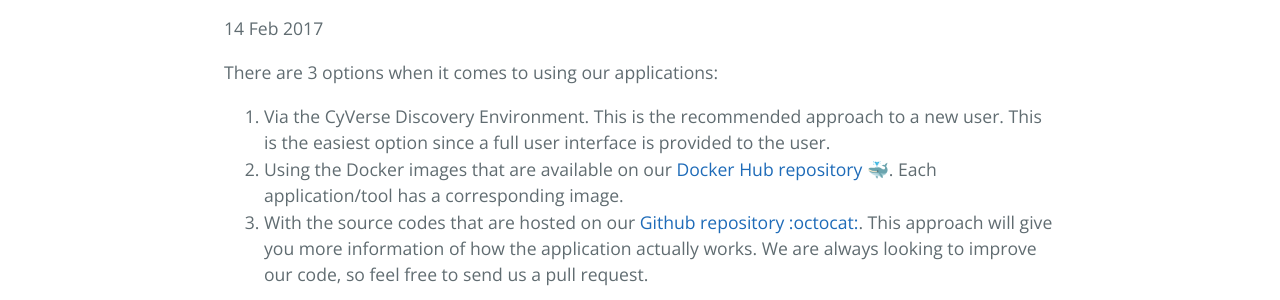
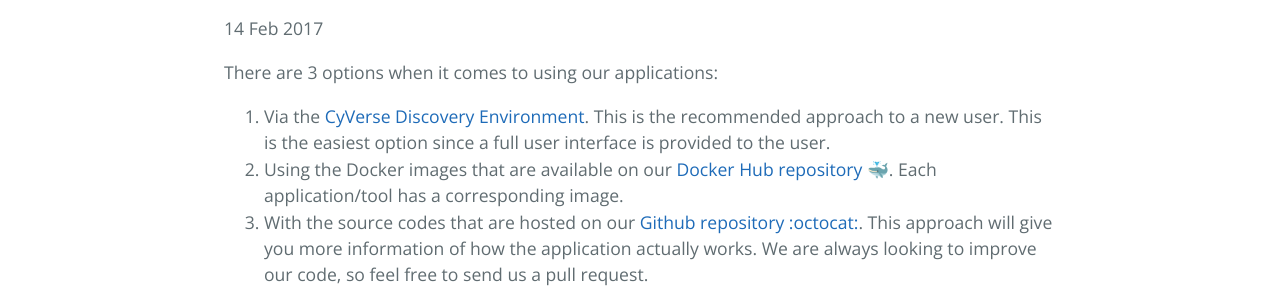
Before and after one commit to cyversewarwick/cyversewarwick.github.io, a Jekyll site: the page built from _posts/2017-02-14-application-access-guide.md, in a window 1280 px wide and 900 px high. Shown: the part 422-722 px from the top of the window. Built offline with Jekyll 4.4.1, drawn with Linux system fonts in a browser that asks for light colours; emoji names are drawn with the system emoji font; part of the change alters nothing that is shown.

```diff
--- a/_posts/2017-02-14-application-access-guide.md
+++ b/_posts/2017-02-14-application-access-guide.md
@@ -6,7 +6,7 @@ date: 2017-02-14
 
 There are 3 options when it comes to using our applications:
 
-1. Via the CyVerse Discovery Environment. This is the recommended approach to a new user. This is the easiest option since a full user interface is provided to the user.
+1. Via the [CyVerse Discovery Environment](https://de.cyverse.org/de/). This is the recommended approach to a new user. This is the easiest option since a full user interface is provided to the user.
 2. Using the Docker images that are available on our [Docker Hub repository :whale:](https://hub.docker.com/u/cyversewarwick/). Each application/tool has a corresponding image.
 3. With the source codes that are hosted on our [Github repository :octocat:](https://github.com/cyversewarwick). This approach will give you more information of how the application actually works. We are always looking to improve our code, so feel free to send us a pull request.
 
```
